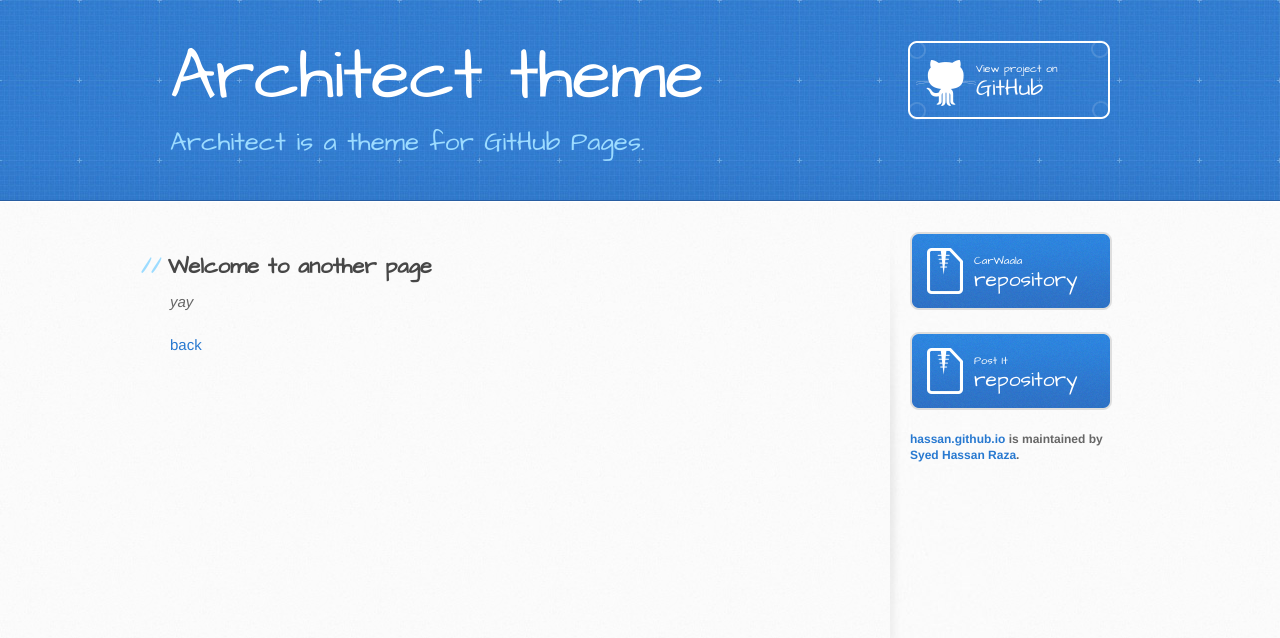
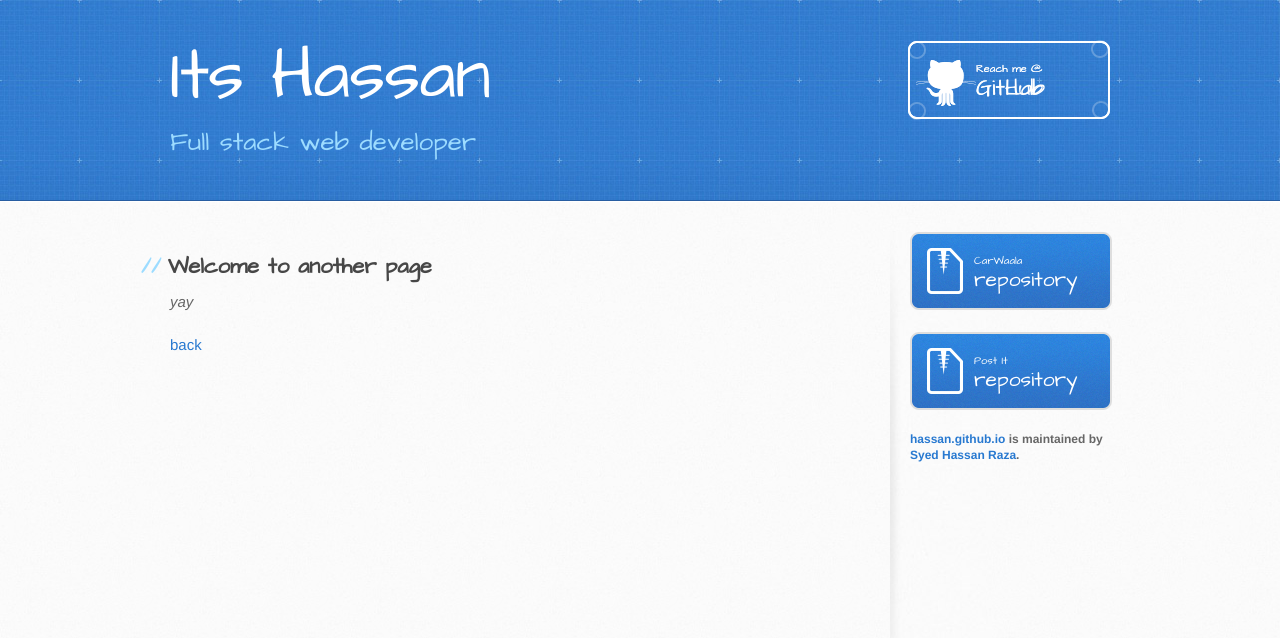
Before and after one commit to hassan-dev/hassan.github.io, a Jekyll site: the page built from another-page.md, in a window 1280 px wide. Shown: the top 638 px of the page. Built offline with Jekyll 4.4.1, drawn with Linux system fonts in a browser that asks for light colours; our own code applies the rules of GitHub Pages for plain Markdown files.

Commit message:
project links 3

```diff
--- a/_layouts/default.html
+++ b/_layouts/default.html
@@ -18,11 +18,12 @@
     <header>
       <div class="inner">
         <a href="{{ '/' | absolute_url }}">
-          <h1>{{ site.title | default: site.github.repository_name }}</h1>
+          <h1>Its Hassan</h1>
         </a>
-        <h2>{{ site.description | default: site.github.project_tagline }}</h2>
+        <h2>Full stack web developer</h2>
         {% if site.github.is_project_page %}
-          <a href="{{ site.github.repository_url }}" class="button"><small>View project on</small> GitHub</a>
+          <a href="{{ site.github.repository_url }}" class="button"><small>Reach me @</small> GitHub</a>
+          <a href="{{ site.github.repository_url }}" class="button"><small>Reach me @</small> GitLab</a>
         {% endif %}
         {% if site.github.is_user_page %}
           <a href="{{ site.github.owner_url }}" class="button"><small>Follow me on</small> GitHub</a>
```
